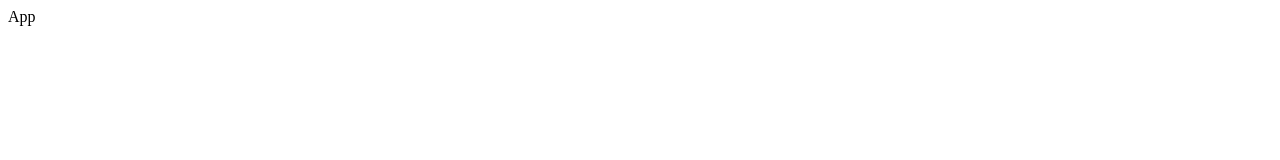
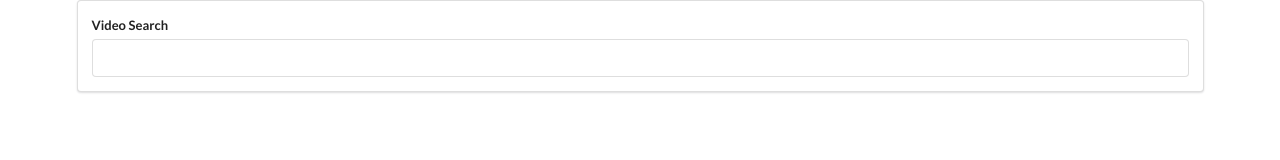
Before and after one commit to Fortzy05/Video-app, a React app in the folder video/: page / in a window 1280 px wide. Built offline with nearby package versions, Linux system fonts and the light colour scheme.

Commit message:
modified index.html and components

```diff
--- a/video/public/index.html
+++ b/video/public/index.html
@@ -10,6 +10,8 @@
       content="Web site created using create-react-app"
     />
     <link rel="apple-touch-icon" href="%PUBLIC_URL%/logo192.png" />
+    <link rel="stylesheet"
+    href="https://cdnjs.cloudflare.com/ajax/libs/semantic-ui/2.4.1/semantic.min.css"/>
     <!--
       manifest.json provides metadata used when your web app is installed on a
       user's mobile device or desktop. See https://developers.google.com/web/fundamentals/web-app-manifest/
--- a/video/src/components/App.js
+++ b/video/src/components/App.js
@@ -1,10 +1,11 @@
 import React from "react";
+import SearchBar from "./SearchBar";
 
 
 class App extends React.Component{
     render(){
         return(
-            <div>App</div>
+            <div className="ui container"><SearchBar/></div>
         )
     }
 }
--- a/video/src/components/SearchBar.js
+++ b/video/src/components/SearchBar.js
@@ -0,0 +1,22 @@
+import React from "react";
+
+
+class SearchBar extends React.Component{
+ State = {term: ''}
+
+
+    render(){
+        return(
+            <div className="Search-bar ui segment ">
+                <form className="ui form">
+                    <div className="field">
+                        <label>Video Search</label>
+                        <input className="ui input" type="text"/>
+                    </div>
+                </form>
+            </div>
+        );
+    }
+}
+
+export default SearchBar;
```
